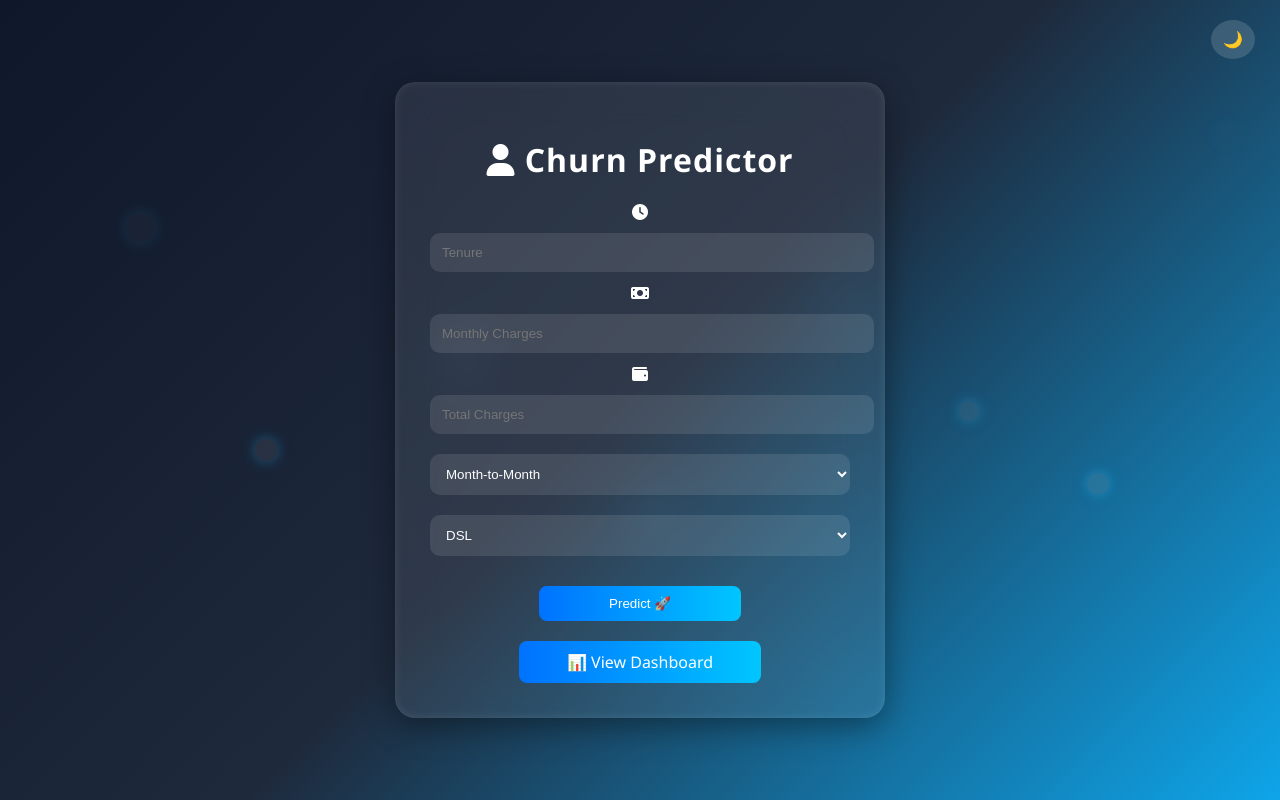
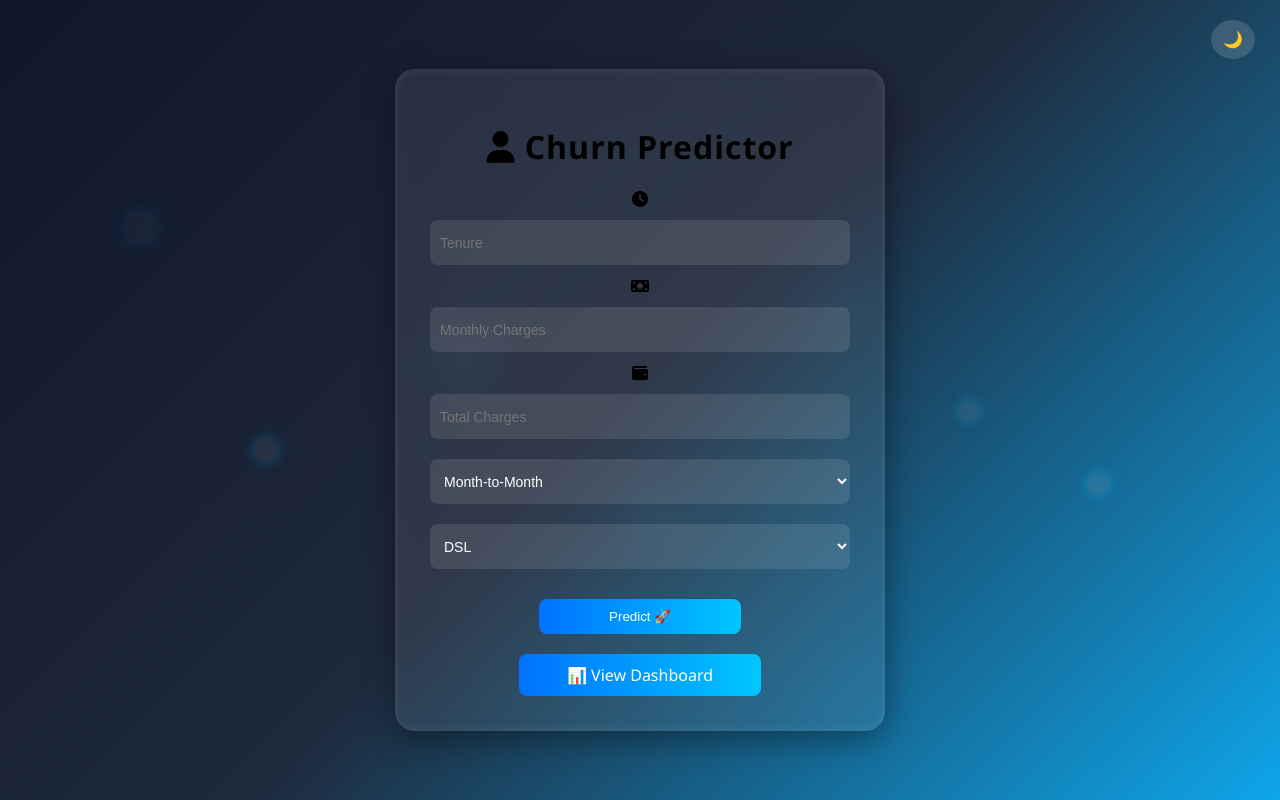
Before and after one commit to Laharisri22/customer-churn-prediction, a Flask app: page / in a window 1280 px wide. Run offline with Flask 3, Linux system fonts and the light colour scheme; parts of the project's set-up code (start-up, migrations or seed data) failed here and were passed over; some libraries are stand-ins or nearby versions.

Commit message:
Update style.css

```diff
--- a/static/style.css
+++ b/static/style.css
@@ -6,7 +6,7 @@ body {
     background: linear-gradient(135deg, #0f172a, #1e293b, #0ea5e9);
 
     height: 100vh;
-color: white;
+color: black;
     display: flex;
     justify-content: center;
     align-items: center;   /* 🔥 THIS centers vertically */
@@ -66,17 +66,14 @@ input, select {
 }
 input, select {
     width: 100%;
-    padding: 12px;
+    height: 45px;
+    padding: 10px;
     margin: 10px 0;
-
-    border-radius: 10px;
+    border-radius: 8px;
     border: none;
-
-    background: rgba(255,255,255,0.1);
-    color: white;
-
     outline: none;
-    transition: 0.3s;
+    font-size: 14px;
+    box-sizing: border-box;
 }
 
 input:focus, select:focus {
```
